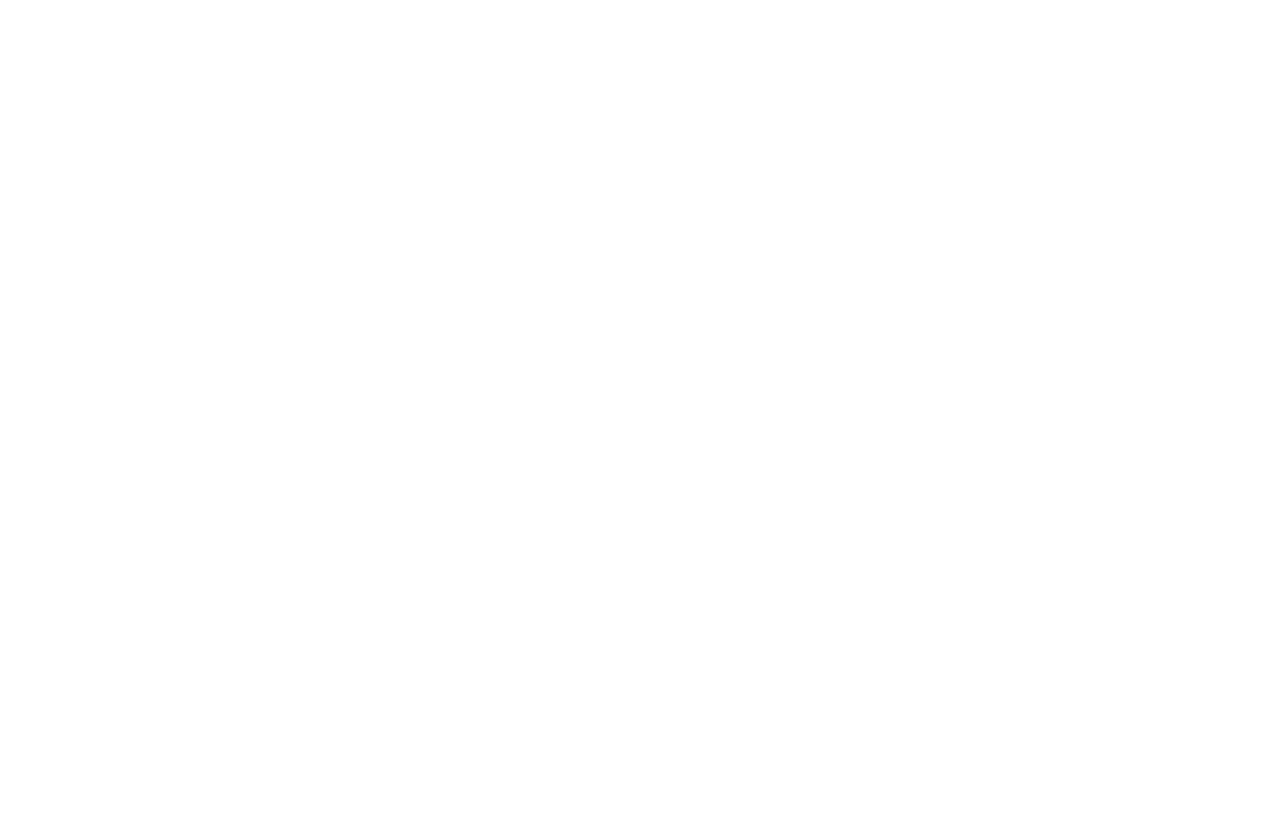
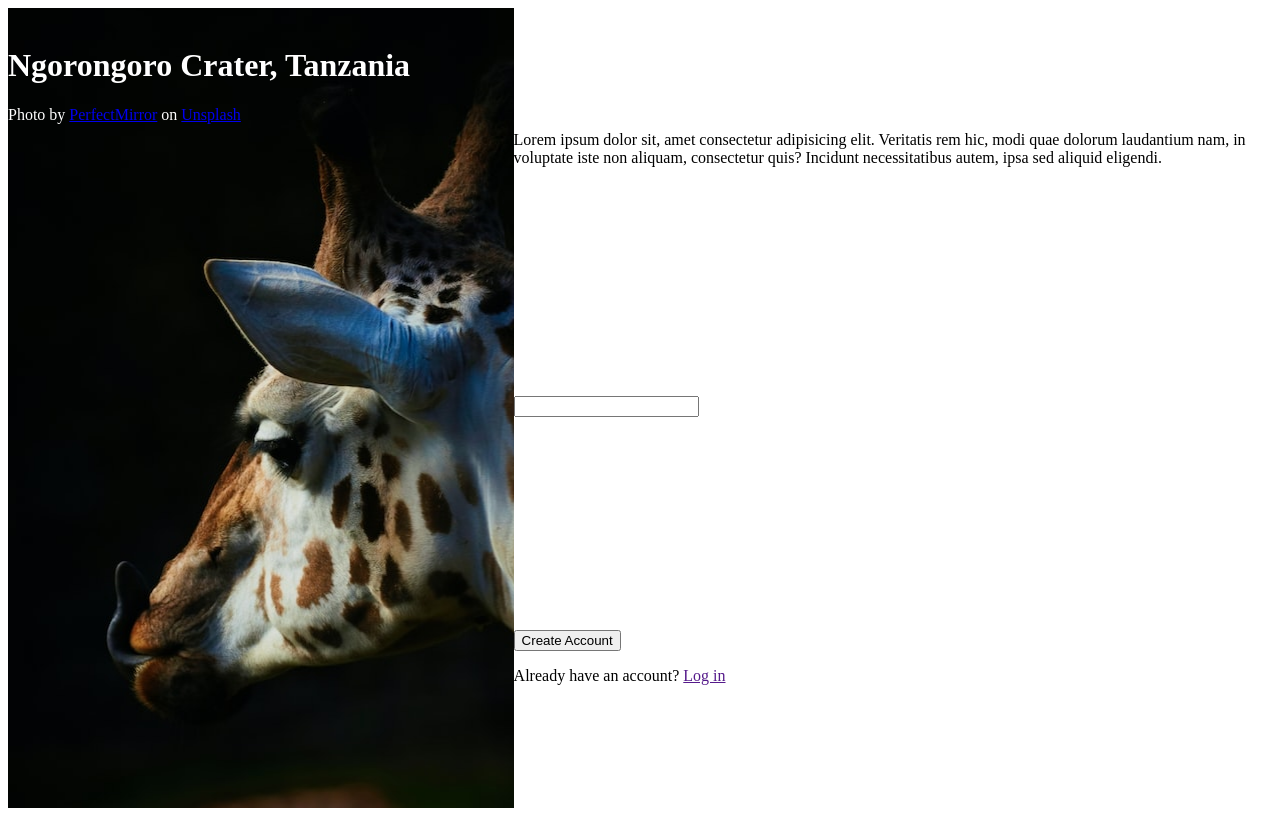
Before and after one commit to wenwen-dev/sign-up-form, a plain HTML site: page index.html in a window 1280 px wide. Drawn offline with Linux system fonts and the light colour scheme.

Commit message:
Complete basic html structure

```diff
--- a/index.html
+++ b/index.html
@@ -8,6 +8,29 @@
   <title>Sign-up Form</title>
 </head>
 <body>
-
+  <div class="wrapper">
+    <div class="left">
+      <div>
+        <img src="" alt="">
+        <h1>Ngorongoro Crater, Tanzania</h1>
+      </div>
+      <p class="img-credit">Photo by <a href="https://unsplash.com/@perfectmirror?utm_source=unsplash&utm_medium=referral&utm_content=creditCopyText">PerfectMirror</a> on <a href="https://unsplash.com/t/wallpapers?utm_source=unsplash&utm_medium=referral&utm_content=creditCopyText">Unsplash</a>
+      </p>
+    </div>
+    <div class="right">
+      <div class="right-intro">
+        <p>Lorem ipsum dolor sit, amet consectetur adipisicing elit. Veritatis rem hic, modi quae dolorum laudantium nam, in voluptate iste non aliquam, consectetur quis? Incidunt necessitatibus autem, ipsa sed aliquid eligendi.</p>
+      </div>
+      <div class="form">
+        <form action="" method="post">
+          <input type="text">
+        </form>
+      </div>
+      <div class="right-bottom">
+        <button>Create Account</button>
+        <p>Already have an account? <a href="">Log in</a></p>
+      </div>
+    </div>
+  </div>
 </body>
 </html>
--- a/styles.css
+++ b/styles.css
@@ -0,0 +1,28 @@
+/* TODO: forgot how to adjust image size using css */
+/* TODO: find a software to resize images */
+
+* {
+  box-sizing: border-box;
+
+}
+
+.wrapper {
+  display: flex;
+  flex-direction: row;
+}
+
+.left {
+  width: 40vw;
+  height: 100vh;
+  background-image: url(bg.jpg);
+  color: white;
+}
+
+.right {
+  display: flex;
+  flex-direction: column;
+  justify-content: space-around;
+  width: 60vw;
+  height: 100vh;
+  color: black;
+}
```
Also changed, not shown: bg.jpg (added).
